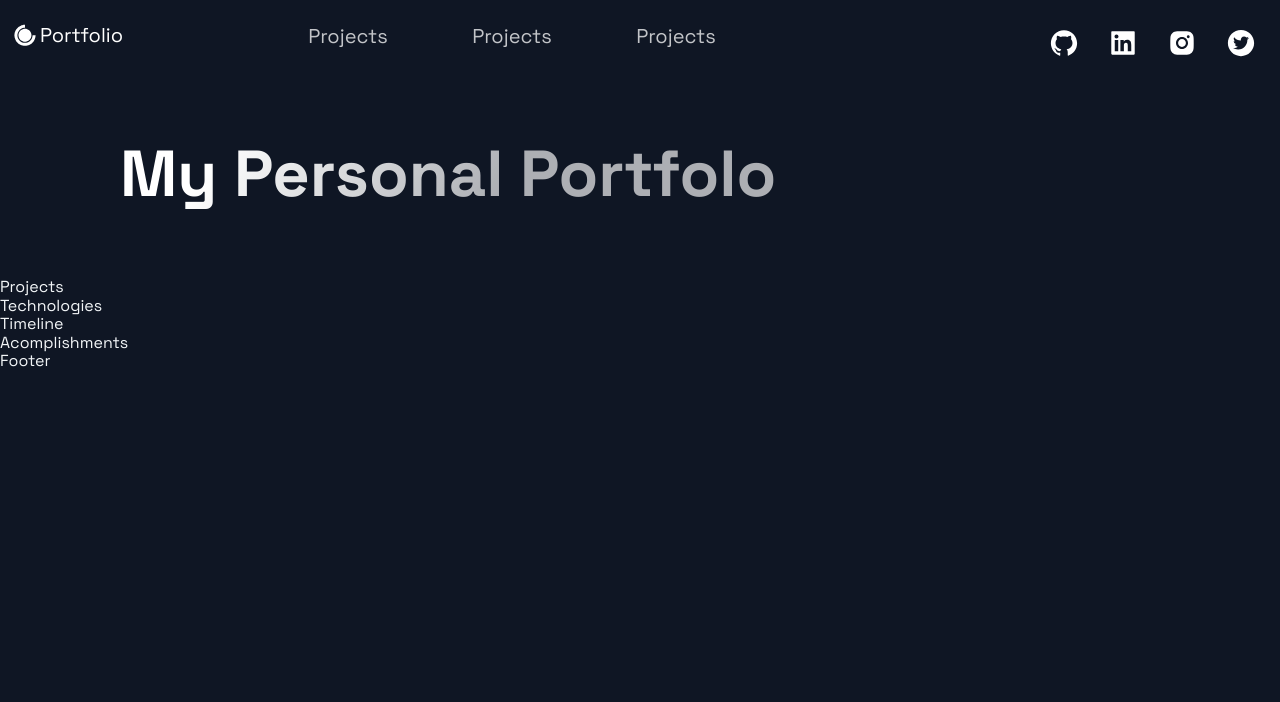
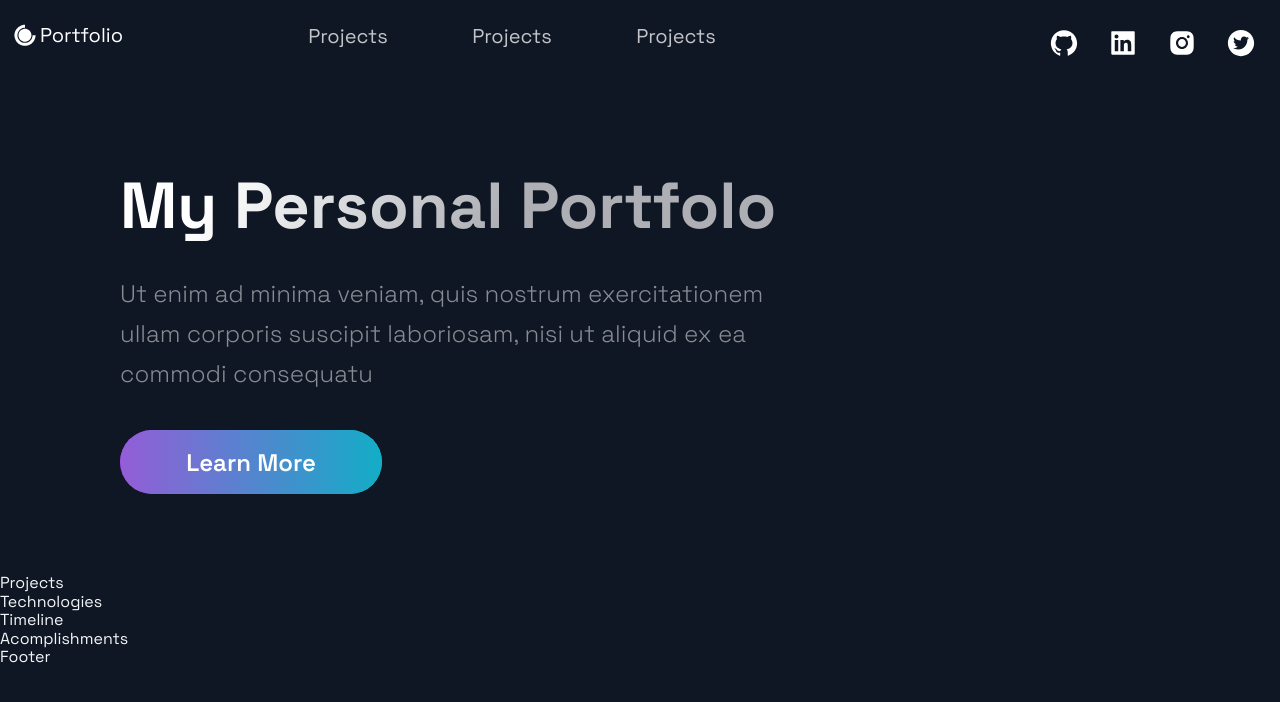
Before and after one commit to nic0mp/Nico-Port1, a Next.js app in the folder mysite/: page / in a window 1280 px wide. Shown: the top 702 px of the page. Built offline with nearby package versions, Linux system fonts and the light colour scheme.

Commit message:
Hero Section

```diff
--- a/mysite/src/components/Hero/Hero.js
+++ b/mysite/src/components/Hero/Hero.js
@@ -4,7 +4,7 @@ import { Section, SectionText, SectionTitle } from '../../styles/GlobalComponent
 import Button from '../../styles/GlobalComponents/Button';
 import { LeftSection } from './HeroStyles';
 
-const Hero = (props) => (
+const Hero = () => (
   <Section row nopadding>
     <LeftSection>
       <SectionTitle main center>
@@ -14,7 +14,11 @@ const Hero = (props) => (
       </SectionTitle>
       <SectionText>
 
+      Ut enim ad minima veniam, quis nostrum exercitationem ullam
+      corporis suscipit laboriosam, nisi ut aliquid ex ea commodi consequatu
+
       </SectionText>
+      <Button onClick={()=>window.location = 'https://google.com'}>Learn More</Button>
     </LeftSection>
   </Section>
 
--- a/mysite/src/pages/index.js
+++ b/mysite/src/pages/index.js
@@ -10,10 +10,10 @@ import { Section } from '../styles/GlobalComponents';
 const Home = () => {
   return (
     <Layout>
-      {/* <Section grid> */}
+      <Section grid>
         <Hero />
         {/* <BgAnimation /> */}
-      {/* </Section> */}
+      </Section>
       <Projects />
       <Technologies />
       <Timeline />
```
